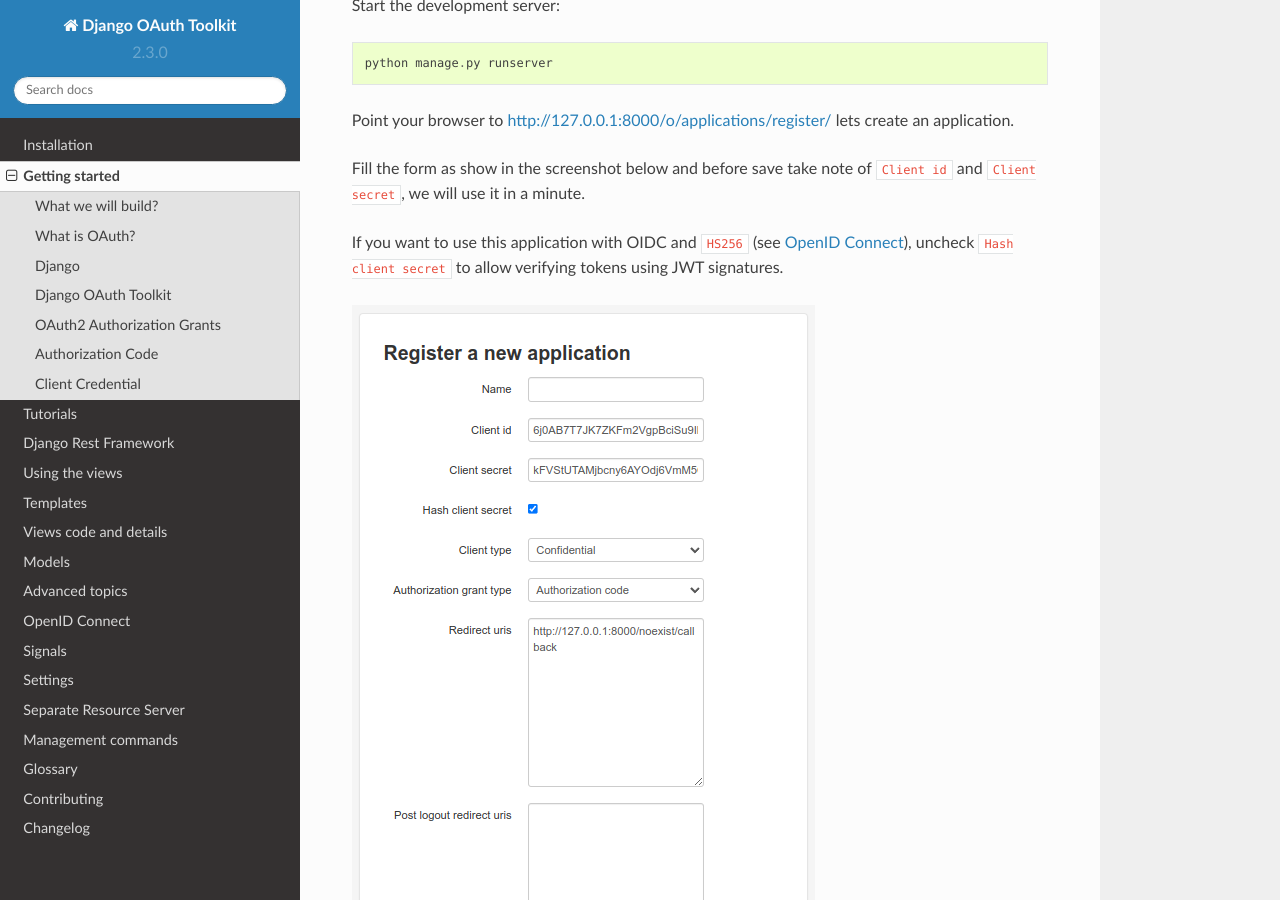
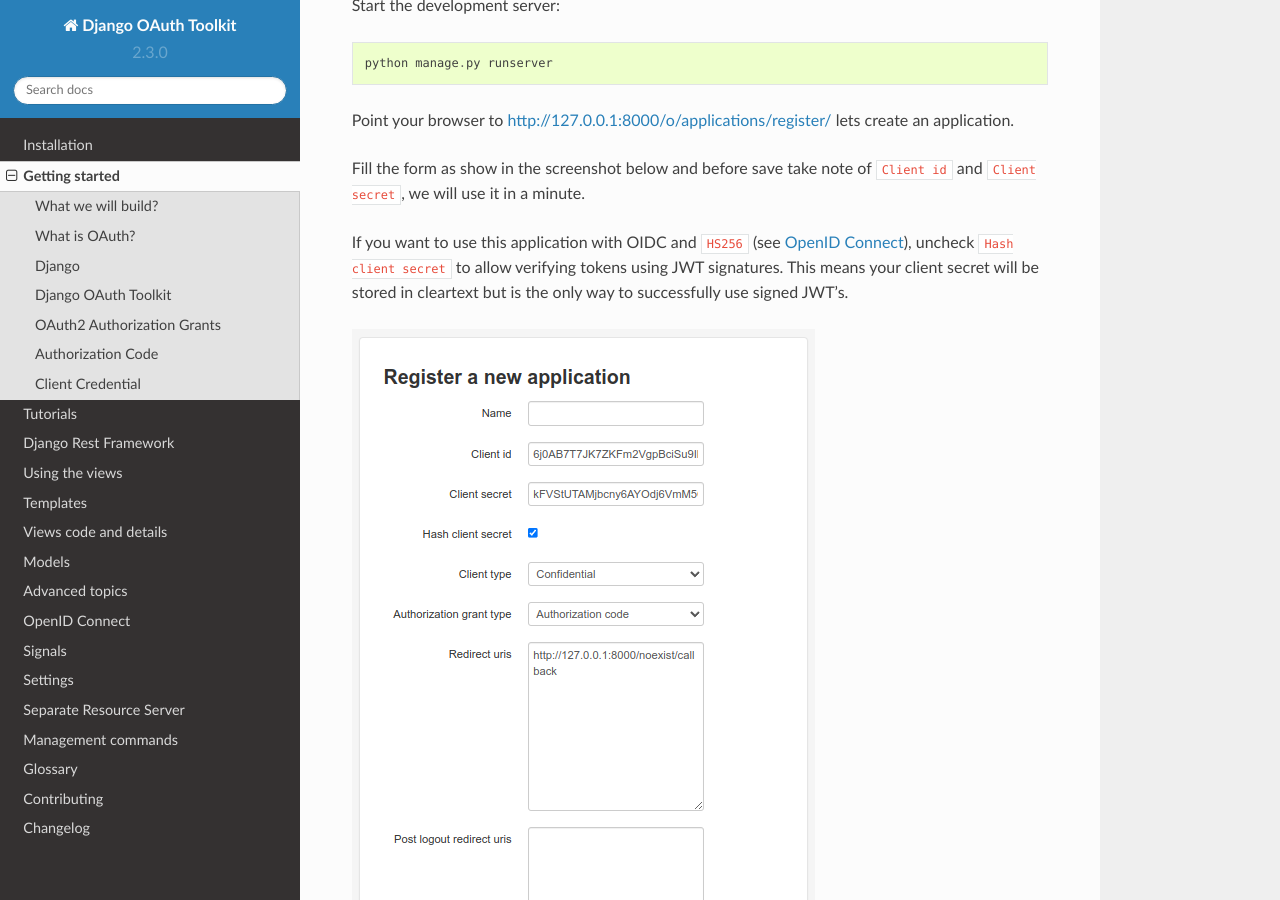
Before and after one commit to jazzband/django-oauth-toolkit, a Sphinx documentation site: the page built from docs/getting_started.rst, in a window 1280 px wide and 900 px high, scrolled down 5403 px. Built offline with Sphinx 7.4.7 and the Read the Docs theme 2.0.0, drawn with Linux system fonts in a browser that asks for light colours; the version number is read from the project's files by our own code.

Commit message:
apply suggestion from review
Co-authored-by: Alan Crosswell <alan@crosswell.us>

```diff
--- a/docs/getting_started.rst
+++ b/docs/getting_started.rst
@@ -246,7 +246,7 @@
 
 Fill the form as show in the screenshot below and before save take note of ``Client id`` and ``Client secret``, we will use it in a minute.
 
-If you want to use this application with OIDC and ``HS256`` (see :doc:`OpenID Connect <oidc>`), uncheck ``Hash client secret`` to allow verifying tokens using JWT signatures.
+If you want to use this application with OIDC and ``HS256`` (see :doc:`OpenID Connect <oidc>`), uncheck ``Hash client secret`` to allow verifying tokens using JWT signatures. This means your client secret will be stored in cleartext but is the only way to successfully use signed JWT's.
 
 .. image:: _images/application-register-auth-code.png
    :alt: Authorization code application registration
```
